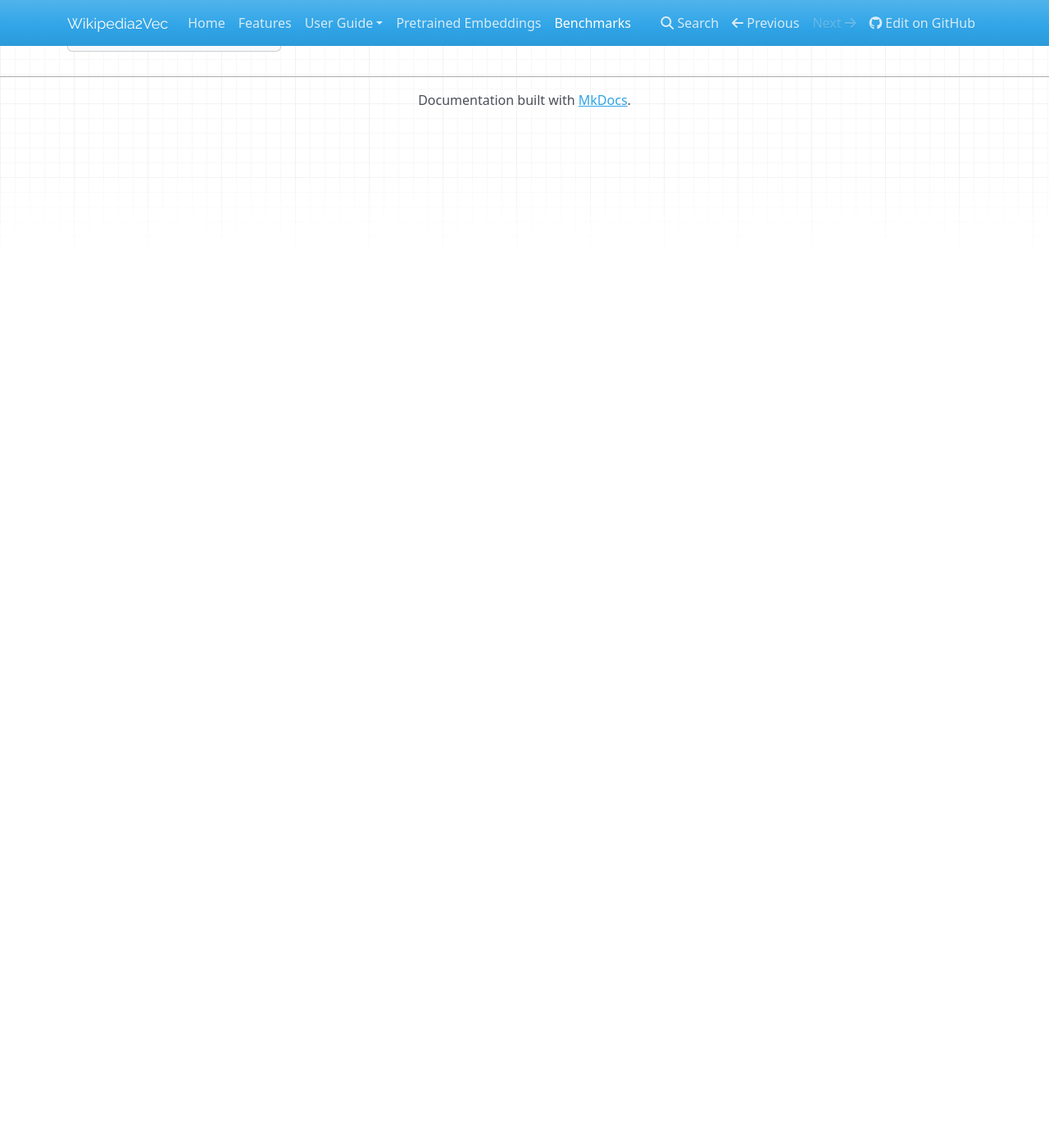
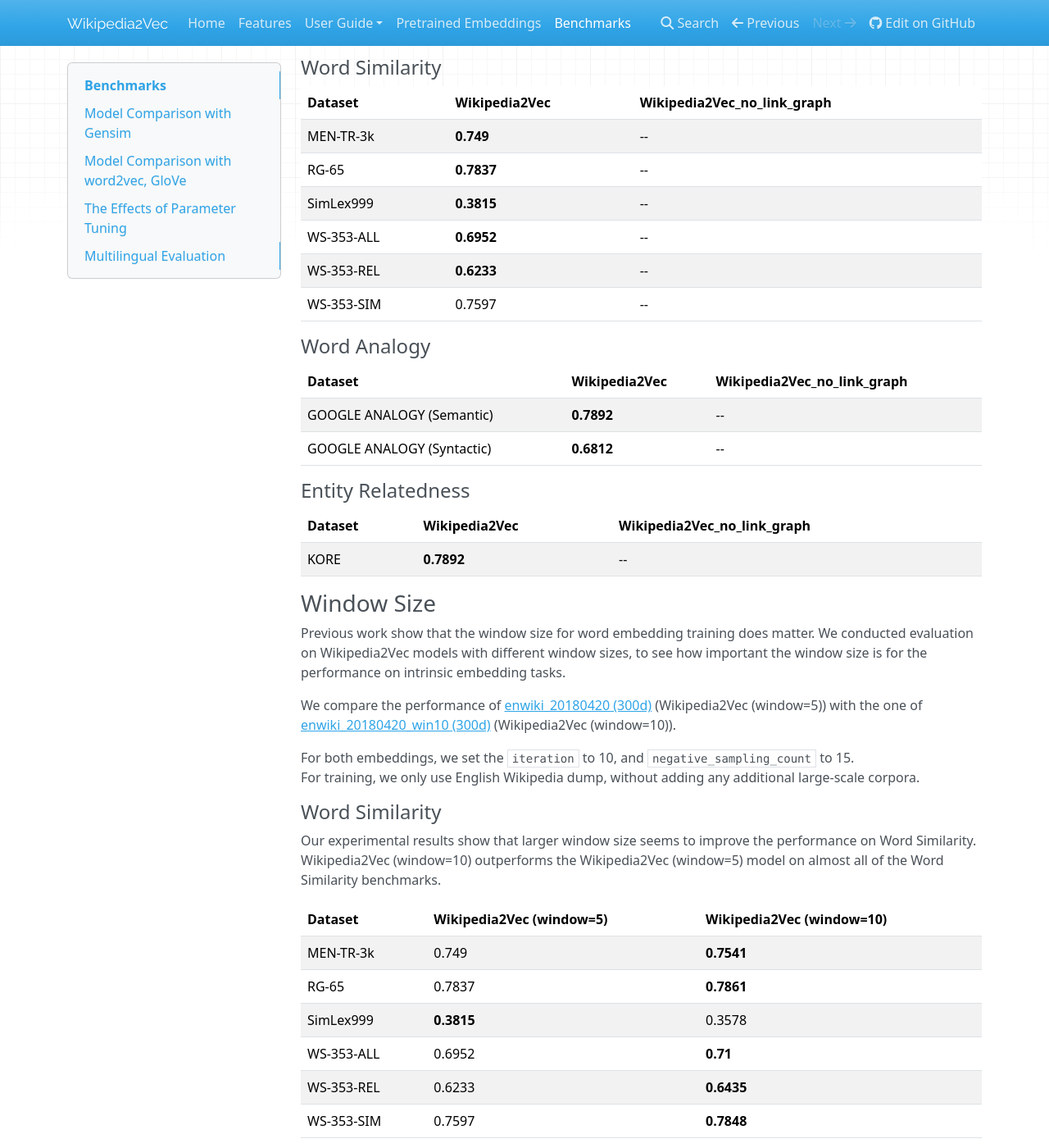
Before and after one commit to wikipedia2vec/wikipedia2vec, an MkDocs documentation site: the page built from docs/benchmarks.md, in a window 1280 px wide and 1400 px high, scrolled down 3160 px. Shown: the whole window at 82% size. Built offline with MkDocs 1.6.1, drawn with Linux system fonts in a browser that asks for light colours; nearby versions of some CDN libraries; old or Windows-style settings are respelled for this version of MkDocs; before the commit the page ends 3310 px from its top, so only the background shows below that; some of the changed text lies outside the part shown.

Commit message:
add a section on parameter tuning

```diff
--- a/docs/benchmarks.md
+++ b/docs/benchmarks.md
@@ -44,11 +44,12 @@
 
 For both embeddings, we set the `window_size` to 5, `iteration` to 10, and
 `negative_sampling_count` to 15.
+For training, we only use English Wikipedia dump, without adding any additional large-scale corpora.
 You can train gensim word embedding by running [gensim_wikipedia.py](https://github.com/wikipedia2vec/wikipedia2vec/blob/master/scripts/gensim_wikipedia.py) under `script` directory of Wikipedia2ec.
 
 The results on a variety of benckmarks show that Wikipedia2Vec pretrained model
 ([enwiki_20180420_300d.pkl](http://wikipedia2vec.s3.amazonaws.com/models/en/2018-04-20/enwiki_20180420_300d.txt.bz2)) outperforms gensim pretrained model.
-For training, we only use English Wikipedia dump, without adding any additional large-scale corpora.
+
 <!-- - enwiki_20180420_win10_300d.pkl
 - gensim_model_300d.pkl -->
 
@@ -131,8 +132,74 @@
 with different training settings to show how the performance varies on various hyperparameters.
 All of the pre-trained models are available, and you can download them from the [pretrained](https://wikipedia2vec.github.io/wikipedia2vec/pretrained/) page.
 
-### Word Similarity
+### Link Graph
+The link graph model that learns to estimate neighboring entities given an entity in the link graph of Wikipedia entities.
+We compared the performance of the link graph model with the no link graoh model to
+see the effectiveness of the link graphs between entities.
+
+#### Word Similarity
+| Dataset | Wikipedia2Vec | Wikipedia2Vec_no_link_graph |
+|-----------|------------|------------|
+| MEN-TR-3k | **0.749** | -- |
+| RG-65 | **0.7837** | --|
+| SimLex999 | **0.3815** | -- |
+| WS-353-ALL | **0.6952** | -- |
+| WS-353-REL | **0.6233** | -- |
+| WS-353-SIM | 0.7597 | -- |
+
+#### Word Analogy
+| Dataset | Wikipedia2Vec | Wikipedia2Vec_no_link_graph |
+|-----------|------------|------------|
+| GOOGLE ANALOGY (Semantic) | **0.7892** | -- |
+| GOOGLE ANALOGY (Syntactic) | **0.6812** | -- |
+
+#### Entity Relatedness
+| Dataset | Wikipedia2Vec | Wikipedia2Vec_no_link_graph |
+|-----------|------------|------------|
+| KORE | **0.7892** | -- |
+
+### Window Size
+Previous work show that the window size for word embedding training does matter.
+We conducted evaluation on Wikipedia2Vec models with different window sizes,
+to see how important the window size is for the performance on intrinsic embedding tasks.
+
+We compare the performance of [enwiki_20180420 (300d)](http://wikipedia2vec.s3.amazonaws.com/models/en/2018-04-20/enwiki_20180420_300d.pkl.bz2) (Wikipedia2Vec (window=5)) with the one of
+[enwiki_20180420_win10 (300d)](http://wikipedia2vec.s3.amazonaws.com/models/en/2018-04-20/enwiki_20180420_win10_300d.pkl.bz2) (Wikipedia2Vec (window=10)).
+
+For both embeddings, we set the `iteration` to 10, and
+`negative_sampling_count` to 15.
+For training, we only use English Wikipedia dump, without adding any additional large-scale corpora.
 
 
-### Multilingual Evaluation
+#### Word Similarity
+Our experimental results show that larger window size seems to improve the
+performance on Word Similarity.
+Wikipedia2Vec (window=10) outperforms the Wikipedia2Vec (window=5) model on almost all of the
+Word Similarity benchmarks.
+
+| Dataset | Wikipedia2Vec (window=5)| Wikipedia2Vec (window=10) |
+|-----------|------------|------------|
+| MEN-TR-3k | 0.749 | **0.7541** |
+| RG-65 | 0.7837 | **0.7861** |
+| SimLex999 | **0.3815** | 0.3578 |
+| WS-353-ALL | 0.6952 | **0.71** |
+| WS-353-REL | 0.6233 | **0.6435** |
+| WS-353-SIM | 0.7597 | **0.7848** |
+
+#### Word Analogy
+
+| Dataset | Wikipedia2Vec (window=5)| Wikipedia2Vec (window=10) |
+|-----------|------------|------------|
+| GOOGLE ANALOGY (Semantic) | **0.7892** | 0.789 |
+| GOOGLE ANALOGY (Syntactic) | **0.6812** | 0.6529 |
+
+#### Entity Relatedness
+| Dataset | Wikipedia2Vec (window=5)| Wikipedia2Vec (window=10) |
+|-----------|------------|------------|
+| KORE | **0.6905** | 0.6811 |
+
+
+## Multilingual Evaluation
 ### Chinese
+### Spanish
+### German
```
